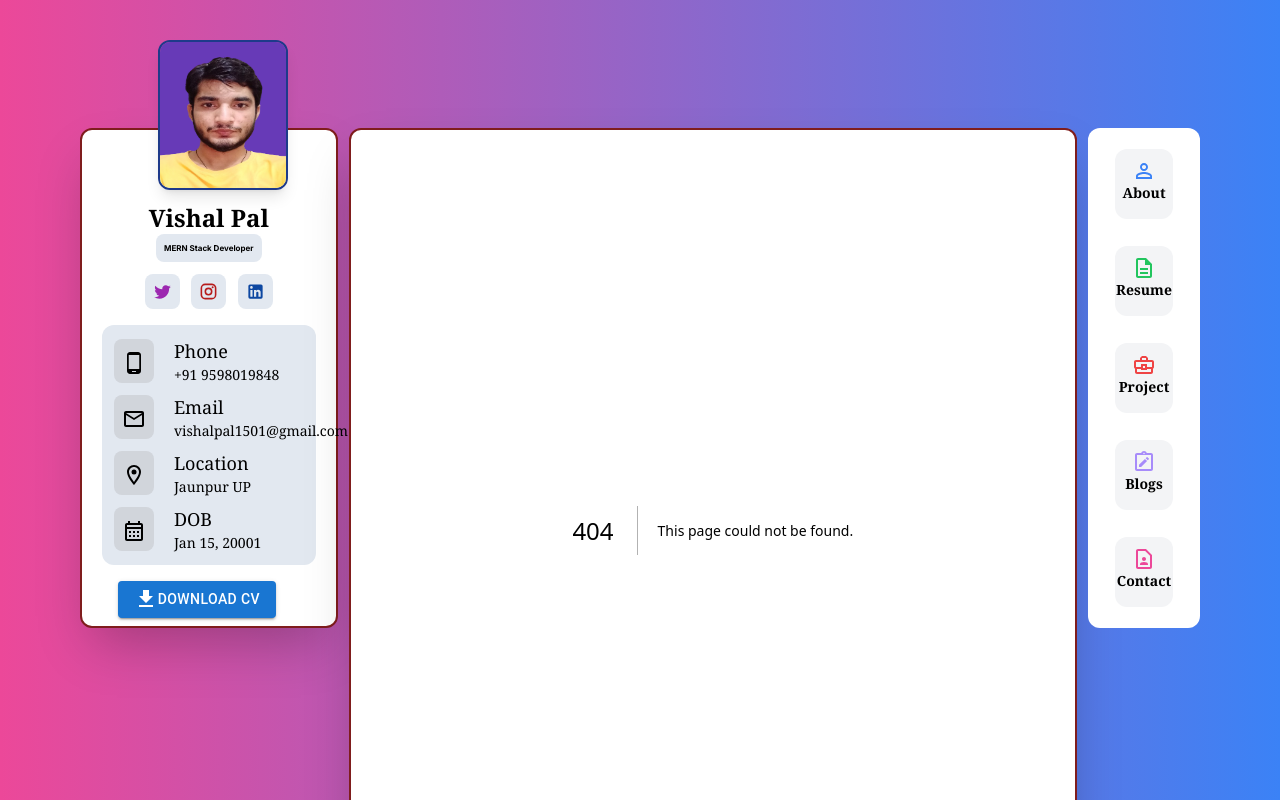
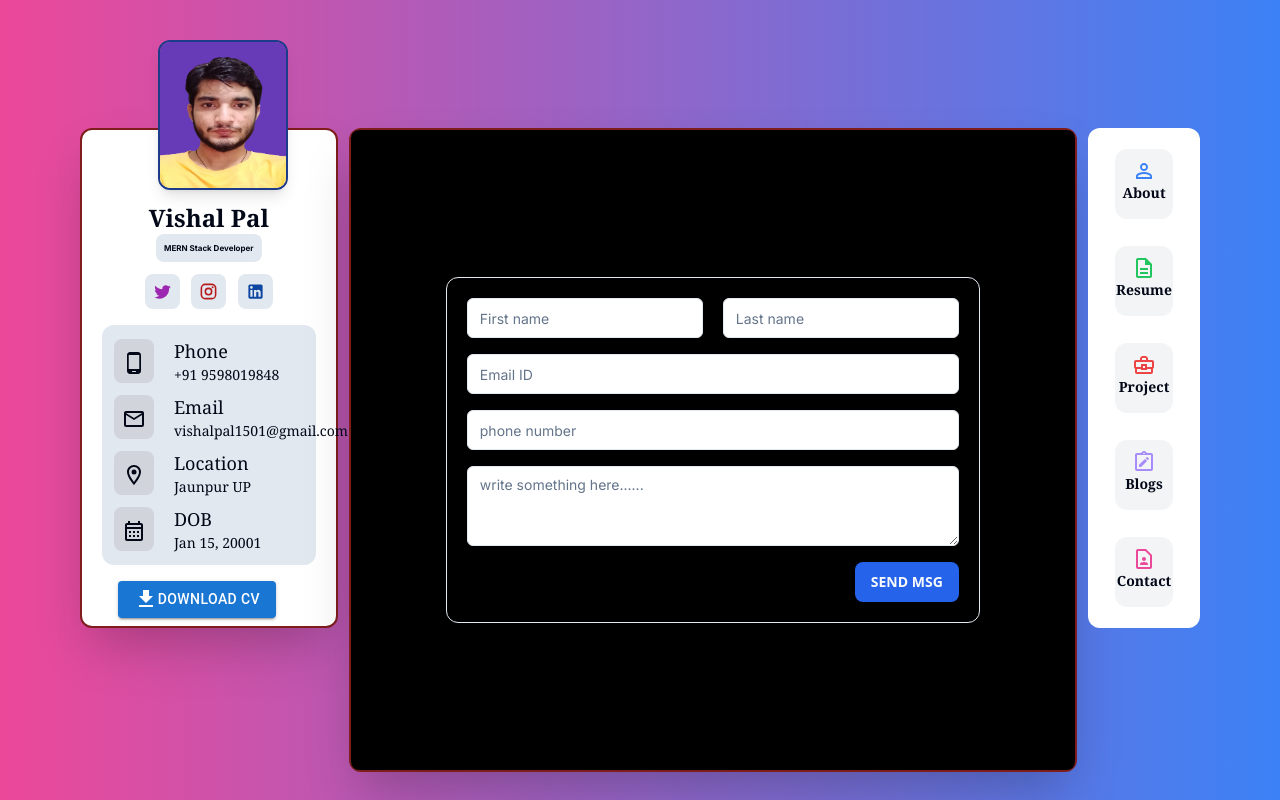
Before and after one commit to Plvishal/Full-stack-Projects, a Next.js app in the folder nxt2port/: page /contact in a window 1280 px wide. Before the commit this address had no page. Shown: the top 800 px of the page. Built offline with nearby package versions, Linux system fonts and the light colour scheme.

Commit message:
contact done using the formsparee

```diff
--- a/nxt2port/package.json
+++ b/nxt2port/package.json
@@ -11,10 +11,13 @@
   "dependencies": {
     "@emotion/react": "^11.11.4",
     "@emotion/styled": "^11.11.0",
+    "@formspree/react": "^2.5.1",
     "@mui/icons-material": "^5.15.14",
     "@mui/material": "^5.15.14",
     "@radix-ui/react-dialog": "^1.0.5",
+    "@radix-ui/react-label": "^2.0.2",
     "@radix-ui/react-slot": "^1.0.2",
+    "@tabler/icons-react": "^3.2.0",
     "class-variance-authority": "^0.7.0",
     "clsx": "^2.1.0",
     "framer-motion": "^11.0.24",
--- /dev/null
+++ b/nxt2port/src/app/contact/page.js
@@ -0,0 +1,12 @@
+import React from 'react';
+
+import ConatctME from '@/components/Contact';
+function Contact() {
+  return (
+    <div className="h-[40rem] bg-black rounded-lg flex justify-center items-center p-4">
+      <ConatctME />
+    </div>
+  );
+}
+
+export default Contact;
--- /dev/null
+++ b/nxt2port/src/components/Contact.jsx
@@ -0,0 +1,88 @@
+'use client';
+import React from 'react';
+import { useForm, ValidationError } from '@formspree/react';
+import { Textarea } from './ui/textarea';
+import { Input } from './ui/input';
+import { Button } from './ui/button';
+function ContactForm() {
+  const [state, handleSubmit] = useForm('xnqelvja');
+  if (state.succeeded) {
+    return (
+      <div className=" flex justify-center items-center">
+        <h1 className=" text-xl text-justify bg-clip-text text-transparent bg-gradient-to-l from-pink-300 via-red-300 to-blue-400 font-bold font-sans ">
+          Thanks for showing interest on me. I try to response your message as
+          soon as possible.
+        </h1>
+      </div>
+    );
+  }
+  return (
+    <form
+      onSubmit={handleSubmit}
+      className="flex flex-col gap-4 border rounded-xl p-5"
+    >
+      <div className="flex gap-5">
+        <Input
+          id="firstname"
+          type="text"
+          name="firstname"
+          placeholder="First name"
+        />
+        <ValidationError
+          prefix="Firstname"
+          field="firstname"
+          errors={state.errors}
+        />
+        <Input
+          id="lastname"
+          type="text"
+          name="lastname"
+          placeholder="Last name"
+        />
+        <ValidationError
+          prefix="Lastname"
+          field="lastname"
+          errors={state.errors}
+        />
+      </div>
+      <div>
+        <Input id="email" type="email" name="email" placeholder="Email ID" />
+        <ValidationError prefix="Email" field="email" errors={state.errors} />
+      </div>
+      <div>
+        <Input
+          id="phone"
+          type="phone"
+          name="phone"
+          placeholder="phone number"
+        />
+        <ValidationError prefix="Phone" field="phone" errors={state.errors} />
+      </div>
+      <div>
+        <Textarea
+          id="message"
+          name="message"
+          placeholder="write something here......"
+        />
+        <ValidationError
+          prefix="Message"
+          field="message"
+          errors={state.errors}
+        />
+      </div>
+      <div className="flex justify-end items-end">
+        <Button
+          type="submit"
+          disabled={state.submitting}
+          className="bg-blue-600 p-2 px-4 text-sm font-sans font-bold uppercase rounded-lg hover:bg-gradient-to-r from-pink-400 via-purple-400 to-blue-500 hover:text-black transition-all ease-in-out "
+        >
+          Send Msg
+        </Button>
+      </div>
+    </form>
+  );
+}
+function ConatctME() {
+  return <ContactForm />;
+}
+export default ConatctME;
--- /dev/null
+++ b/nxt2port/src/components/ui/input.jsx
@@ -0,0 +1,19 @@
+import * as React from "react"
+
+import { cn } from "@/lib/utils"
+
+const Input = React.forwardRef(({ className, type, ...props }, ref) => {
+  return (
+    (<input
+      type={type}
+      className={cn(
+        "flex h-10 w-full rounded-md border border-input bg-background px-3 py-2 text-sm ring-offset-background file:border-0 file:bg-transparent file:text-sm file:font-medium placeholder:text-muted-foreground focus-visible:outline-none focus-visible:ring-2 focus-visible:ring-ring focus-visible:ring-offset-2 disabled:cursor-not-allowed disabled:opacity-50",
+        className
+      )}
+      ref={ref}
+      {...props} />)
+  );
+})
+Input.displayName = "Input"
+
+export { Input }
--- /dev/null
+++ b/nxt2port/src/components/ui/textarea.jsx
@@ -0,0 +1,18 @@
+import * as React from "react"
+
+import { cn } from "@/lib/utils"
+
+const Textarea = React.forwardRef(({ className, ...props }, ref) => {
+  return (
+    (<textarea
+      className={cn(
+        "flex min-h-[80px] w-full rounded-md border border-input bg-background px-3 py-2 text-sm ring-offset-background placeholder:text-muted-foreground focus-visible:outline-none focus-visible:ring-2 focus-visible:ring-ring focus-visible:ring-offset-2 disabled:cursor-not-allowed disabled:opacity-50",
+        className
+      )}
+      ref={ref}
+      {...props} />)
+  );
+})
+Textarea.displayName = "Textarea"
+
+export { Textarea }
```
Also changed, not shown: nxt2port/tailwind.config.js (+37 -36 lines), 1 other file (tests, documents, lock files or other folders).
